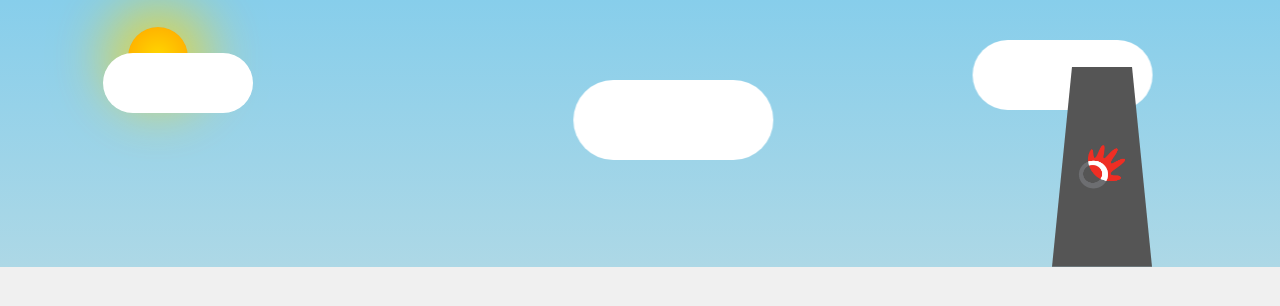
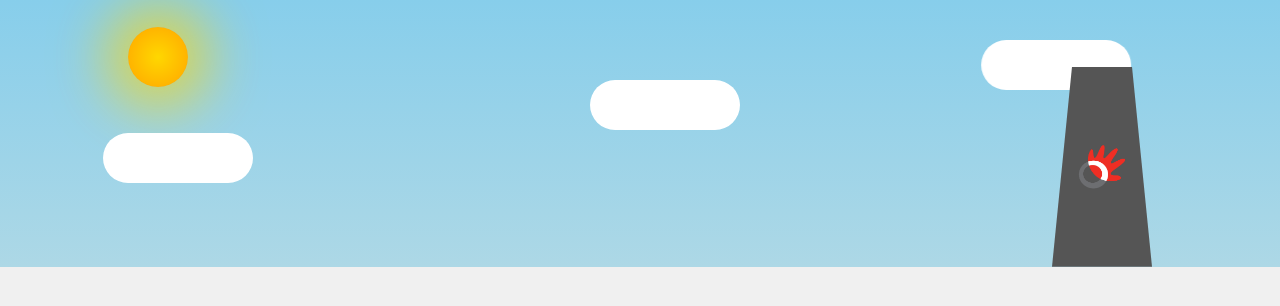
Before and after one commit to magusafr/sky_telkom, a plain HTML site: page index.html in a window 1280 px wide. Drawn offline with Linux system fonts and the light colour scheme.

Commit message:
Update styles.css
change cloud and auto scroll

```diff
--- a/styles.css
+++ b/styles.css
@@ -16,6 +16,7 @@ body, html {
 
 body {
     height: 100vh; /* Restore full height */
+
 }
 .visual-container {
     height: 33.33vh; /* Visual section takes up 1/3 of the page */
@@ -67,23 +68,23 @@ body {
 
 .cloud1 {
     width: 150px;
-    height: 60px;
-    top: 20%;
+    height: 50px;
+    top: 50%;
     left: 10%;
     animation-duration: 12s;
 }
 
 .cloud2 {
-    width: 200px;
-    height: 80px;
+    width: 150px;
+    height: 50px;
     top: 30%;
     left: 50%;
     animation-duration: 15s;
 }
 
 .cloud3 {
-    width: 180px;
-    height: 70px;
+    width: 150px;
+    height: 50px;
     top: 15%;
     left: 80%;
     animation-duration: 14s;
```
